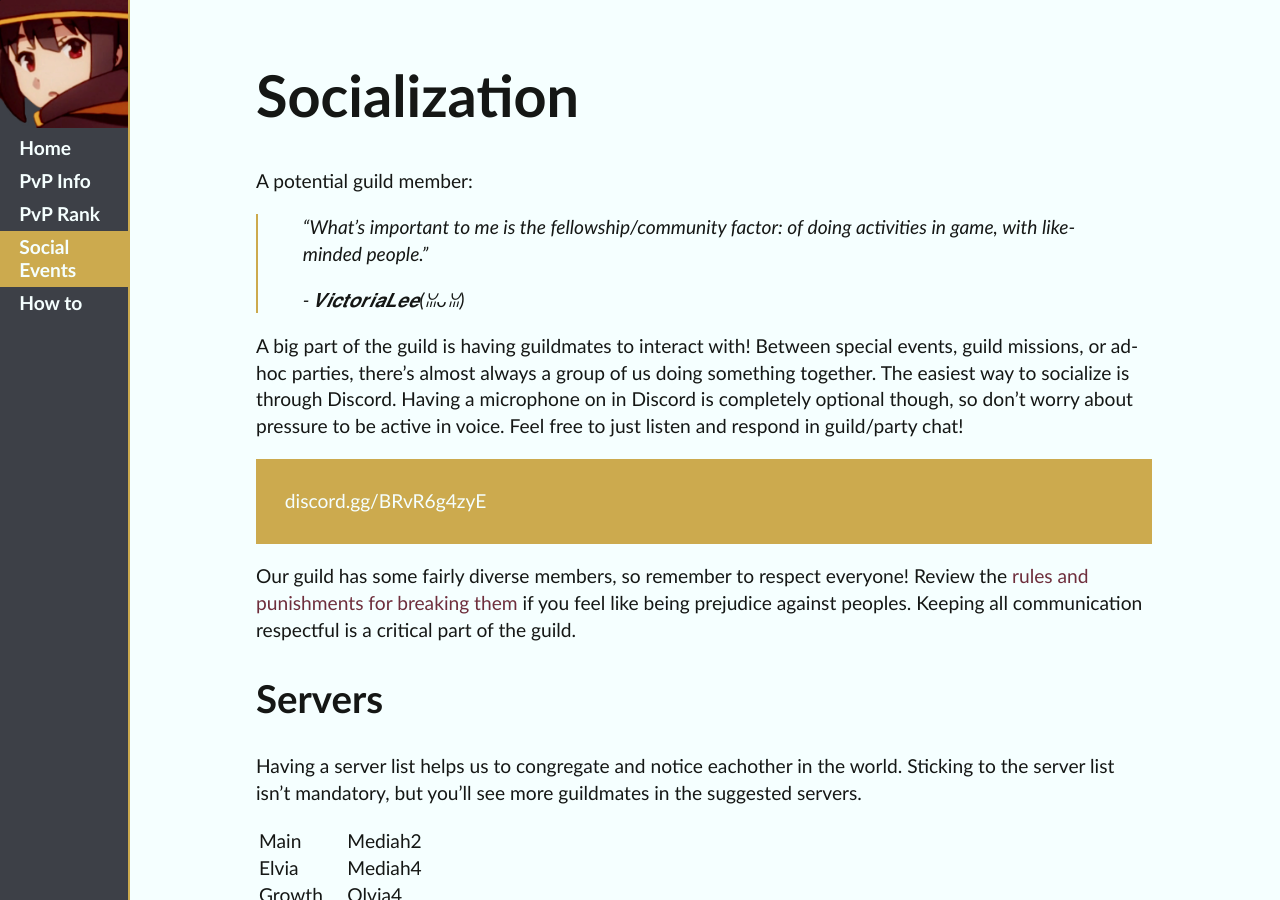
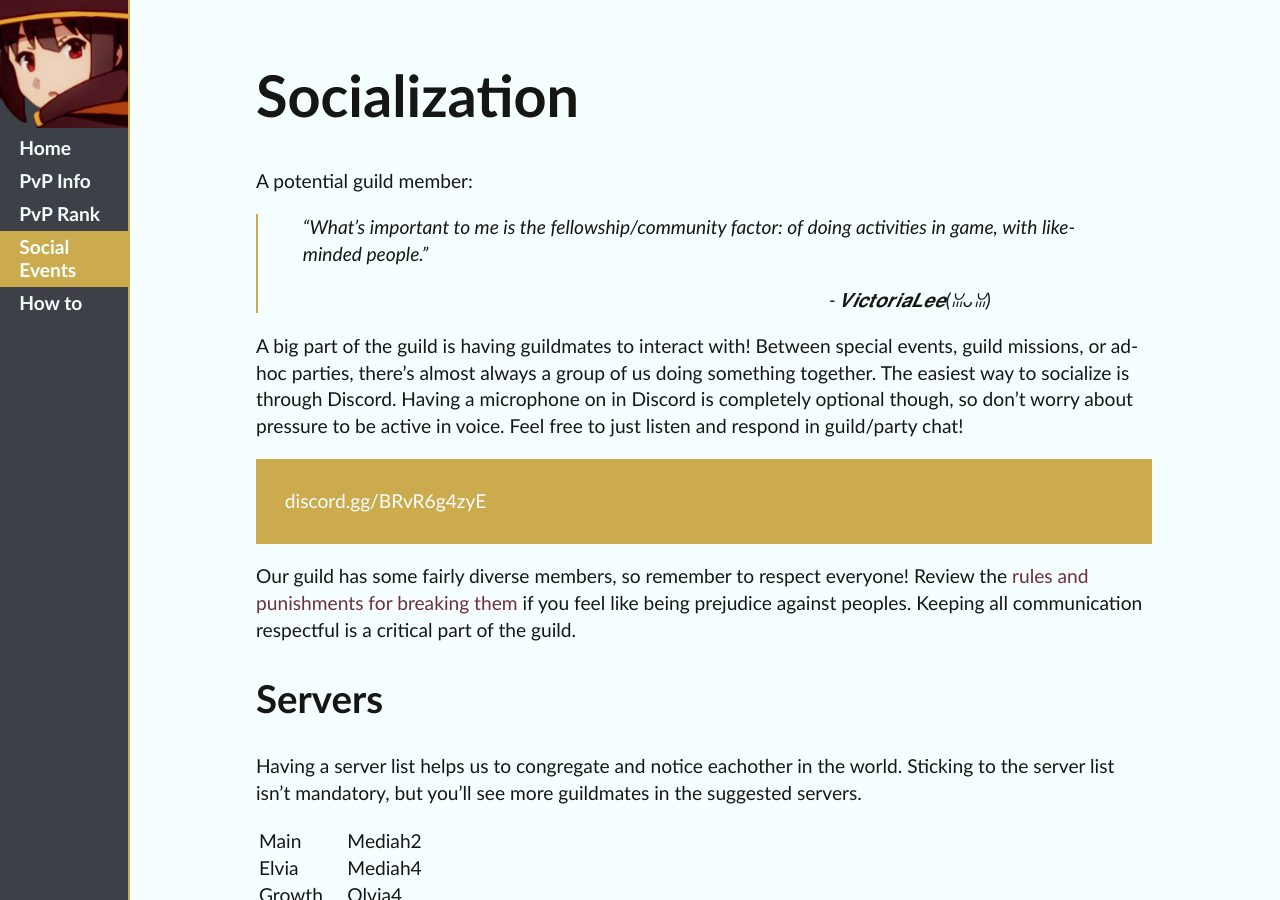
Before and after one commit to ideonella/ideonella.github.io, a Jekyll site: the page built from social.md, in a window 1280 px wide and 900 px high. Built offline with Jekyll 4.4.1, drawn with Linux system fonts in a browser that asks for light colours.

Commit message:
202104290027

```diff
--- a/social.md
+++ b/social.md
@@ -8,7 +8,7 @@ title: Social Events
 A potential guild member:
 
 > "What's important to me is the fellowship/community factor: of doing activities in game, with like-minded people."
-> <p class=".signature">- 𝑽𝒊𝒄𝒕𝒐𝒓𝒊𝒂𝑳𝒆𝒆(ꈍᴗꈍ)</p>
+> <p class="signature">- 𝑽𝒊𝒄𝒕𝒐𝒓𝒊𝒂𝑳𝒆𝒆(ꈍᴗꈍ)</p>
 
 A big part of the guild is having guildmates to interact with! Between special events, guild missions, or ad-hoc parties, there's almost always a group of us doing something together. The easiest way to socialize is through Discord. Having a microphone on in Discord is completely optional though, so don't worry about pressure to be active in voice. Feel free to just listen and respond in guild/party chat!
 
```
